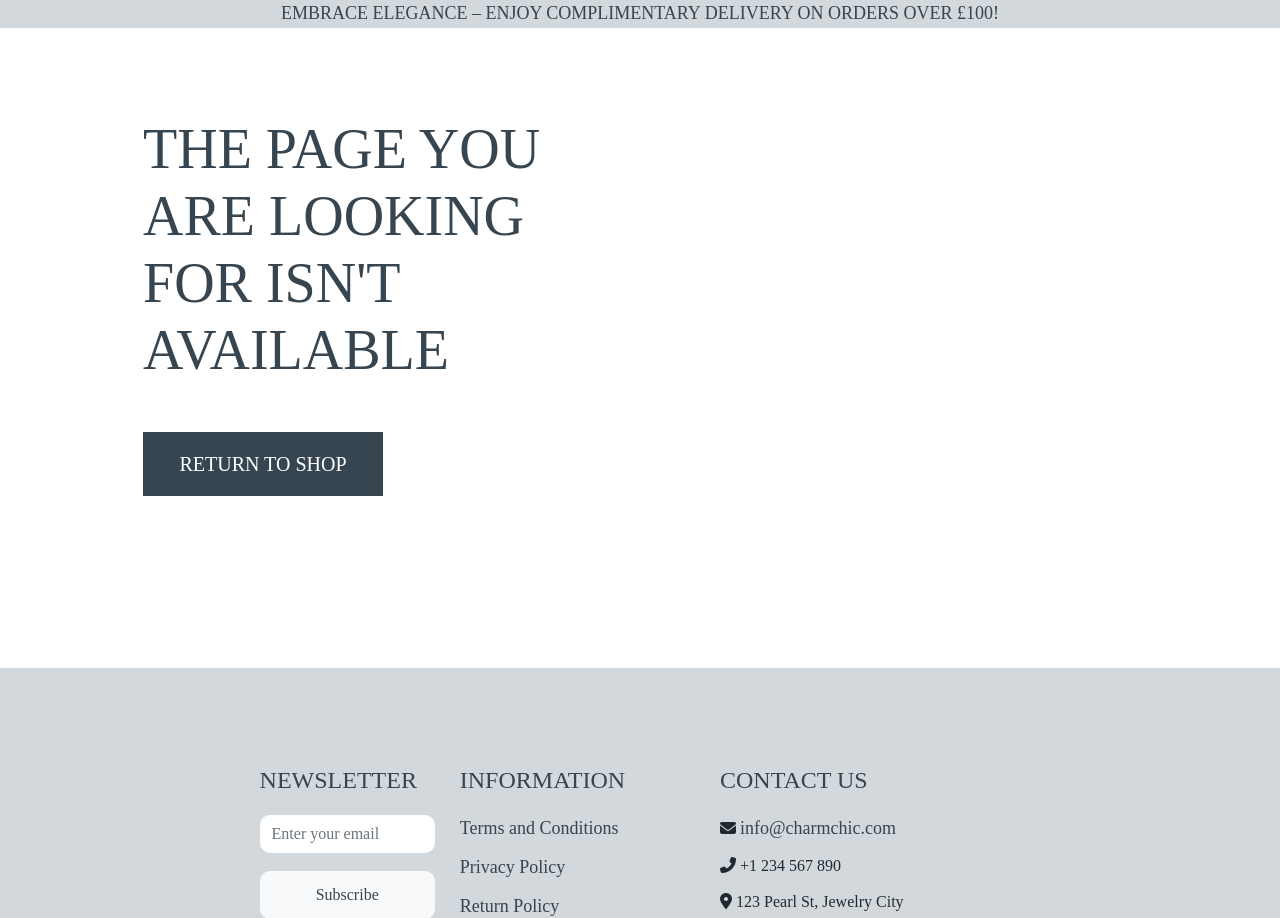
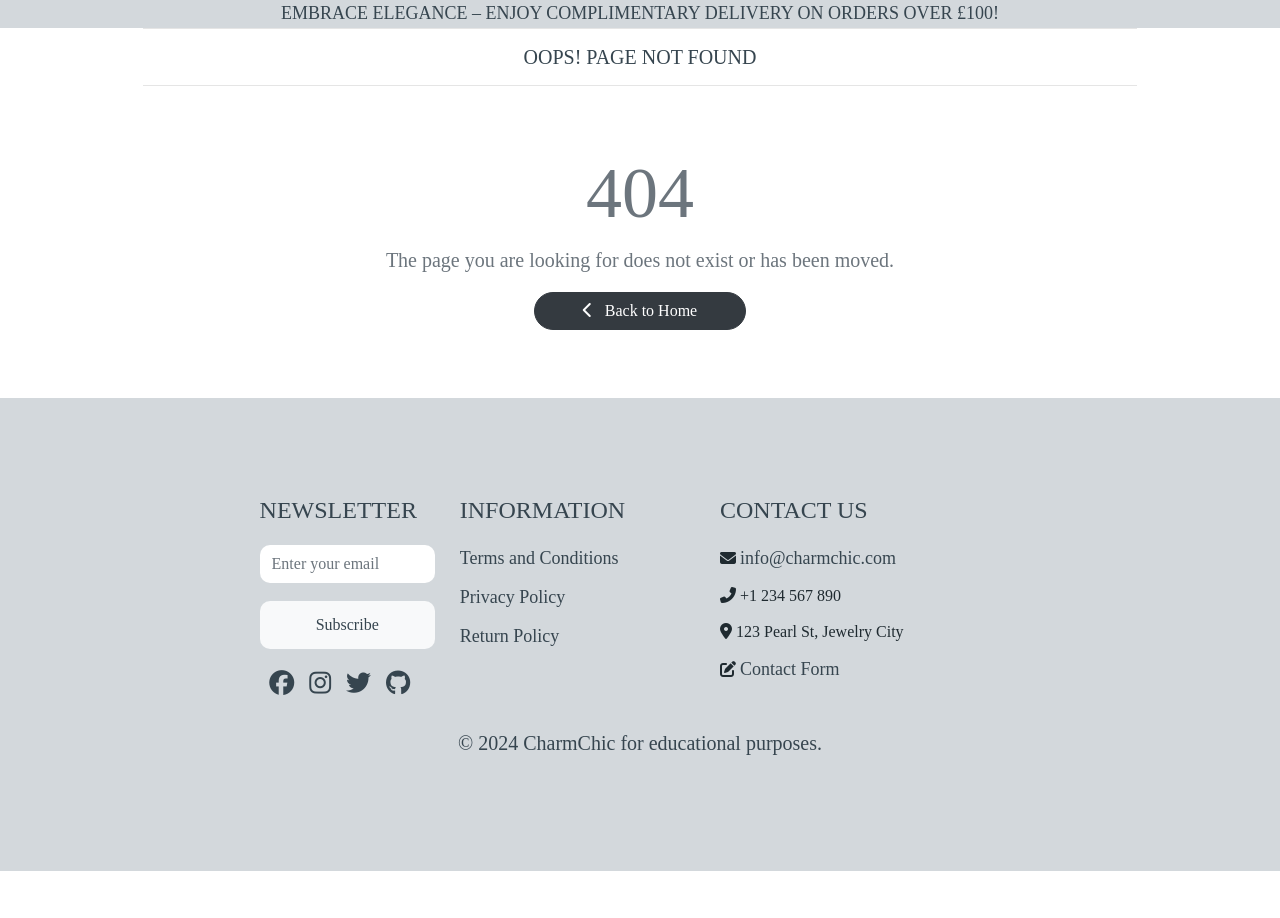
Before and after one commit to Cristina-Becheru/charm-chic, a Django app: template templates/errors/404.html in a window 1280 px wide. Shown: the part 198-1116 px from the top of the page. After the commit the page ends 1069 px from the top, so only its background shows below. Run offline with Django 3.2, Linux system fonts and the light colour scheme; the template is opened without the code that fills it, so the values that code supplies are empty; some libraries are stand-ins or nearby versions.

Commit message:
Updated 404.html layout.

```diff
--- a/templates/errors/404.html
+++ b/templates/errors/404.html
@@ -1,26 +1,26 @@
-{% extends 'base.html' %}
-{% load static %}
-{% block content %}
-    <div class="container header-container">
-        <div class="row">
-            <div class="col"></div>
+{% extends "base.html" %}
+
+{% block page_header %}
+<div class="container header-container">
+    <div class="row">
+        <div class="col text-center">
+            <hr class="my-3">
+            <h4 class="logo-font product-header">Oops! Page Not Found</h4>
+            <hr class="my-3">
         </div>
     </div>
-    <div class="container h-100">
-        <div class="row h-100">
-            <div class="col-7 col-md-6 my-auto">
-                <h1 class="display-4 logo-font">
-                    The page you are looking for isn't available
-                </h1>
-                <div class="my-5">
-                    <h4>
-                        <a href="{% url 'products' %}"
-                            class="shop-now-button btn btn-lg rounded-0 text-uppercase py-3">
-                                Return to shop
-                        </a>
-                    </h4>
-                </div>
-            </div>
-        </div>
+</div>
+{% endblock %}
+
+{% block content %}
+<div class="container-fluid background-container">
+    <div class="overlay"></div>
+    <div class="container text-center py-5">
+        <h1 class="display-3 text-muted">404</h1>
+        <p class="lead text-muted">The page you are looking for does not exist or has been moved.</p>
+        <a href="{% url 'home' %}" class="btn btn-dark rounded-pill px-5">
+            <span class="mr-2"><i class="fa-solid fa-chevron-left"></i></span> Back to Home
+        </a>
     </div>
+</div>
 {% endblock %}
```
